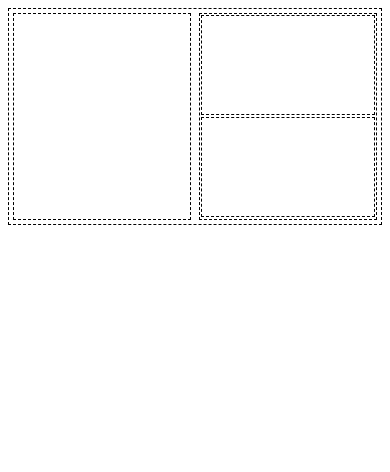
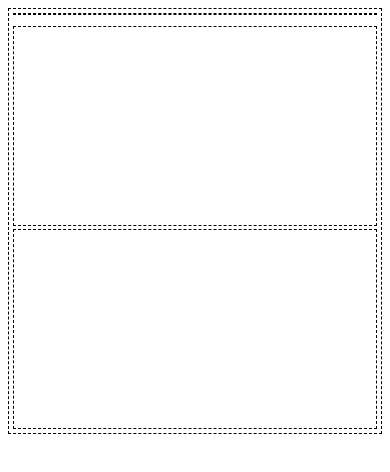
Before and after one commit to thatcat13/wireframing, a plain HTML site: page index.html in a window 390 px wide. Drawn offline with Linux system fonts and the light colour scheme.

Commit message:
add breakpoints and finely adjust width of divs in new viewports

```diff
--- a/css/styles.css
+++ b/css/styles.css
@@ -7,32 +7,51 @@
 
 .main {
   display: flex;
-}
-
-.clearfix:after {
-  content: "";
-  display: block;
-  clear: both;
+  justify-content: space-between;
+  overflow: auto;
 }
 
 .columns {
-  min-height: 100px;
+  min-height: 200px;
 }
 
 .centerpiece {
-  float: left;
+  flex: 3;
   margin: 1%;
-  width: 60%;
-  flex: 1;
 }
 
 .sidebar {
-  float: left;
-  width: 30%;
+  flex: 2;
   margin: 1%;
-  flex: 1;
+  border: none;
 }
 
 .side1, .side2 {
+  display: block;
   margin: 1%;
 }
+@media screen and (max-width: 1000px) {
+  .main {
+    flex-direction: column;
+  }
+  .centerpiece {
+    height: 248px;
+  }
+
+  .side1, .side2 {
+    width: 49.55555%;
+    display: inline-flex;
+    margin: 1% 0 0;
+  }
+}
+
+@media screen and (max-width: 596px) {
+  .sidebar {
+    margin: 1%;
+  }
+  .side1, .side2 {
+    width: 100%;
+    display:block;
+    margin: 1% 0 0;
+  }
+}
--- a/index.html
+++ b/index.html
@@ -6,19 +6,18 @@
     <title>Modrian</title>
   </head>
   <body>
-    <div class="main clearfix">
+    <div class="main">
       <div class="centerpiece">
 
       </div>
-      <div class="sidebar clearfix">
+      <div class="sidebar">
         <div class="side1 columns">
 
         </div>
         <div class="side2 columns">
 
         </div>
-      </div><!--sidebar-->
-
+      </div>
     </div><!--main-->
 
   </body>
```
